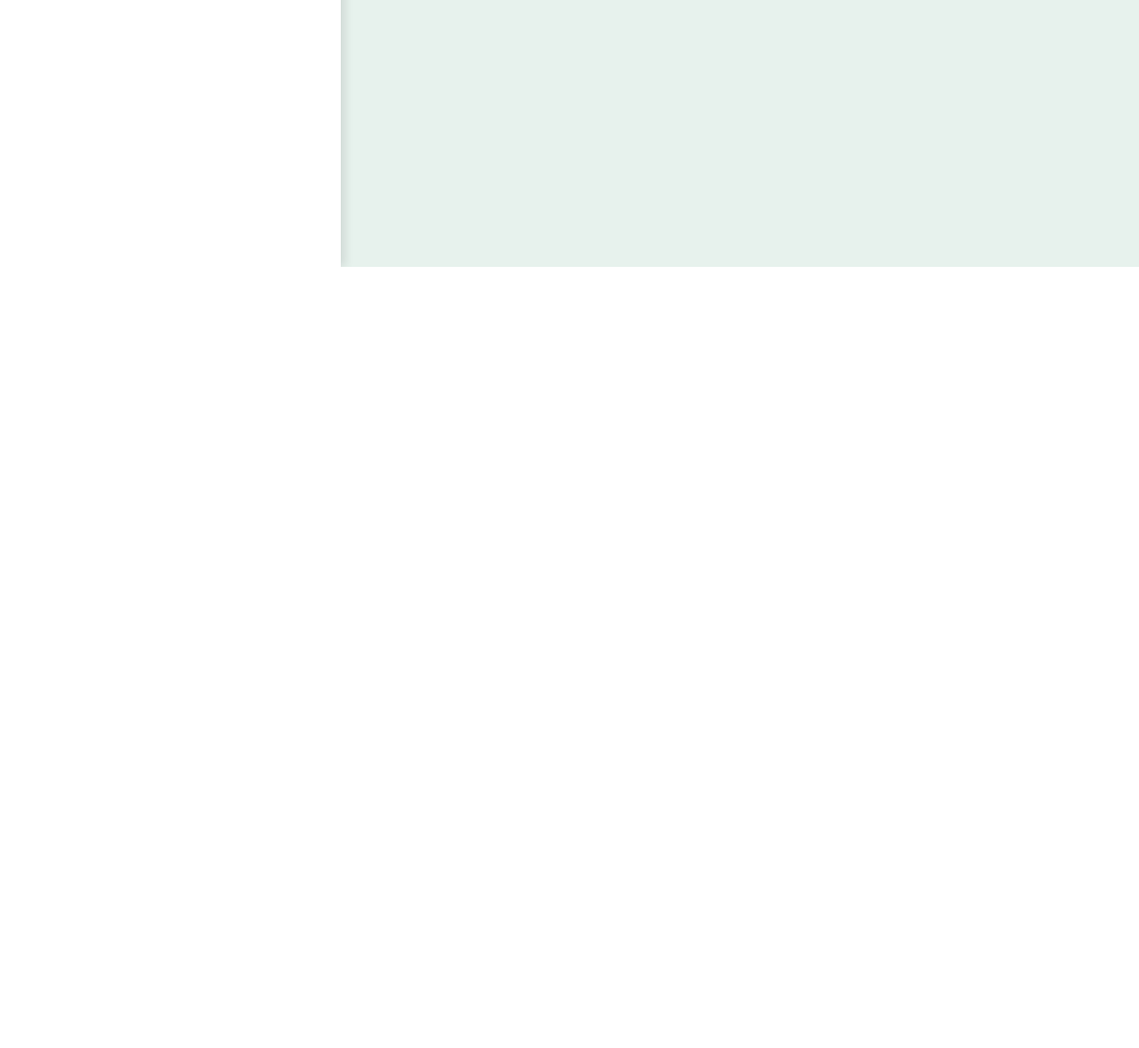
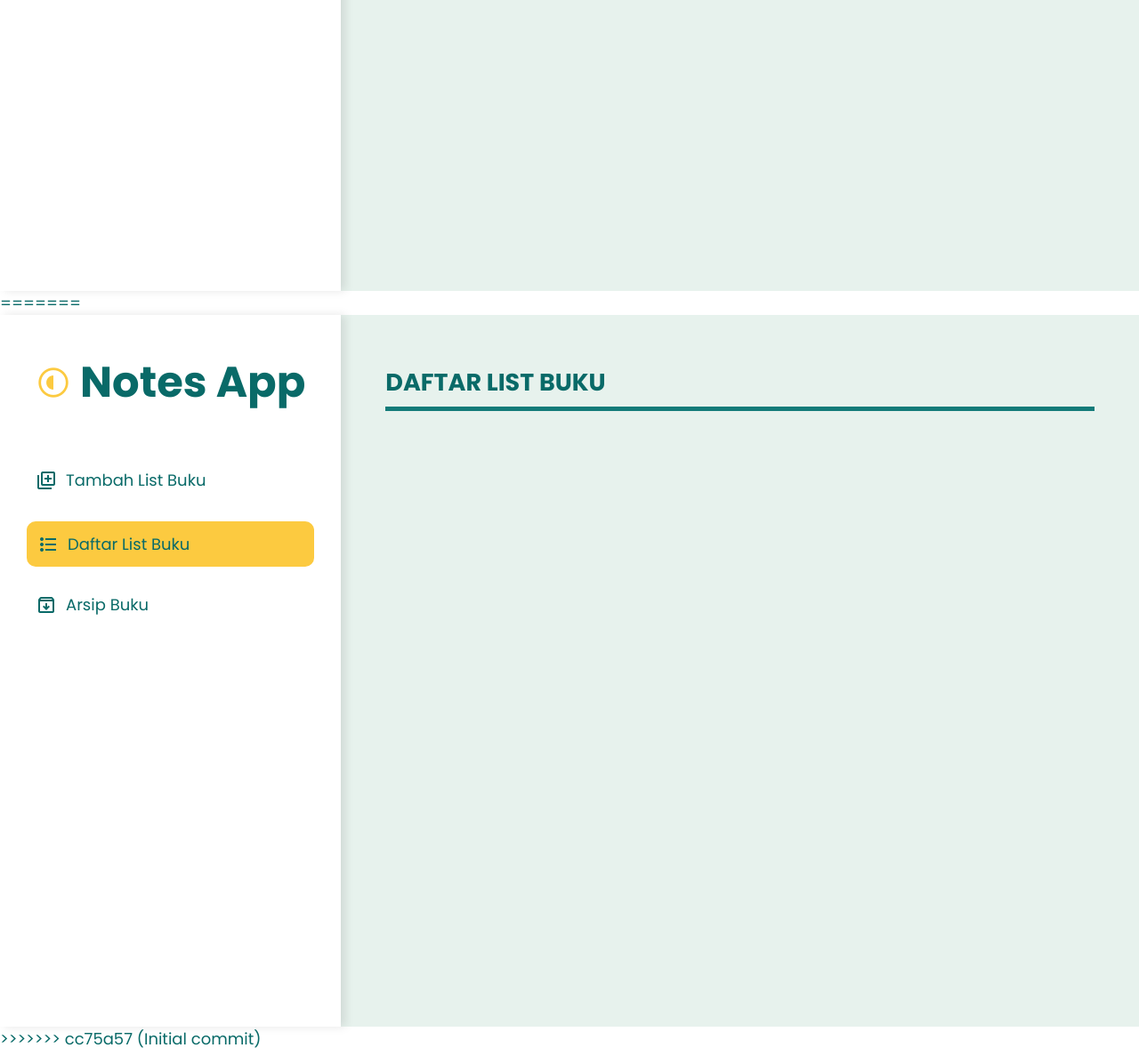
Before and after one commit to MasBotang/NotesApp, a website built with webpack: page src/index.html in a window 1280 px wide. Shown: the part 500-1678 px from the top of the page at 89% size. Before the commit the page ends 800 px from the top, so only its background shows below. Built offline with nearby package versions, Linux system fonts and the light colour scheme; no server answers.

Commit message:
Menyimpan perubahan sebelum pull

```diff
--- a/src/index.html
+++ b/src/index.html
@@ -1,3 +1,4 @@
+<<<<<<< HEAD
 <!DOCTYPE html>
 <html lang="en">
 <head>
@@ -64,4 +65,72 @@
     <script type="module" src="/assets/component.js"></script>
     <script type="module" src="/Js/bundle.js"></script>
 </body>
+=======
+<!DOCTYPE html>
+<html lang="en">
+<head>
+    <meta charset="UTF-8">
+    <meta name="viewport" content="width=device-width, initial-scale=1.0">
+    <link rel="stylesheet" href="/css/style.css">
+    <!-- google icons -->
+    <link rel="stylesheet" href="https://fonts.googleapis.com/css2?family=Material+Symbols+Outlined:wght,FILL,GRAD@100..700,0..1,-50..200" />
+    <title>Document</title>
+</head>
+<body>
+    <div class="container">
+        <div class="navbar-side">
+            <div class="logo-brand">
+                <app-logo></app-logo>
+            </div>
+            <nav class="menu">
+                <div class="menu-list">
+                    <ul>
+                        <li>
+                            <navbar-link
+                            icon="library_add"
+                            text="Tambah List Buku"
+                            href="./html/tambahListBuku.html"
+                            id="tambah-buku">
+                            </navbar-link>
+                        </li>
+                        <li>
+                            <navbar-link
+                            icon="format_list_bulleted"
+                            text="Daftar List Buku"
+                            href="index.html"
+                            id="daftar-buku"
+                            class="active">
+                            </navbar-link>
+                        </li>
+                        <li>
+                            <navbar-link
+                            icon="archive"
+                            text="Arsip Buku"
+                            href="/html/arsipBuku.html"
+                            id="arsip-buku">
+                            </navbar-link>
+                        </li>
+                    </ul>
+                </div>
+            </nav>
+        </div>
+        <div class="main-content">
+            <div class="header-content">
+                <h2>DAFTAR LIST BUKU</h2>
+                <hr>
+            </div>
+            <div class="book-list-card" id="bookListCard">
+
+                </div>
+            </div>
+        </div>
+    </div>
+
+    <loading-indicator id="loading" style="display: none;"></loading-indicator>
+
+
+    <script type="module" src="/assets/component.js"></script>
+    <script type="module" src="/Js/bundle.js"></script>
+</body>
+>>>>>>> cc75a57 (Initial commit)
 </html>
```
Also changed, not shown: 3 other files.
